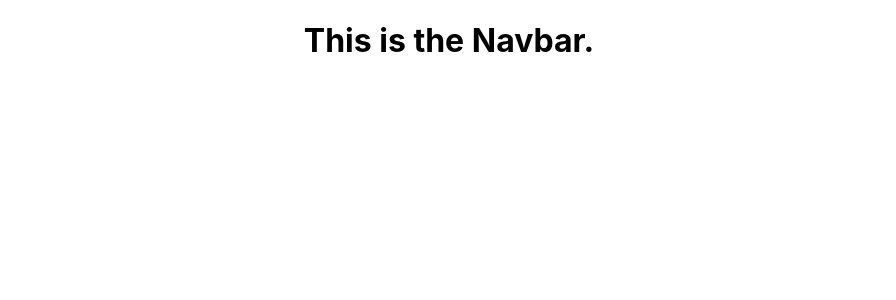
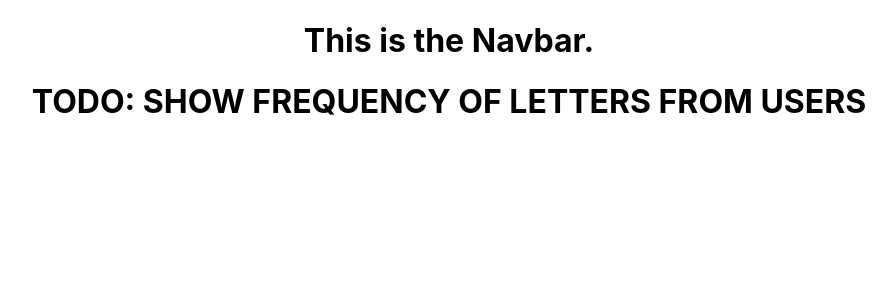
Before and after one commit to adebruyne/SL_Part_3, a React (Create React App) app in the folder client/: page /frequency in a window 1280 px wide. Shown: the top 300 px of the page, without its empty margins (191-1087 px from the left). Built offline with nearby package versions, Linux system fonts and the light colour scheme.

Commit message:
add component for frequency of letters from users

```diff
--- a/client/src/App.js
+++ b/client/src/App.js
@@ -4,6 +4,7 @@ import { BrowserRouter as Router, Route } from "react-router-dom";
 // COMPONENTS
 import Navigation from "./components/Navigation";
 import AllUsers from "./components/AllUsers";
+import Frequency from "./components/Frequency";
 
 // CSS
 import "./App.css";
@@ -15,6 +16,7 @@ class App extends Component {
         <div className="App">
           <Navigation />
           <Route exact path="/" component={AllUsers} />
+          <Route exact path="/frequency" component={Frequency} />
         </div>
       </Router>
     );
--- /dev/null
+++ b/client/src/components/Frequency.js
@@ -0,0 +1,12 @@
+import React, { Component, Fragment } from "react";
+
+class Frequency extends Component {
+  render() {
+    return (
+      <div>
+        <h1>TODO: SHOW FREQUENCY OF LETTERS FROM USERS</h1>
+      </div>
+    );
+  }
+}
+export default Frequency;
```
